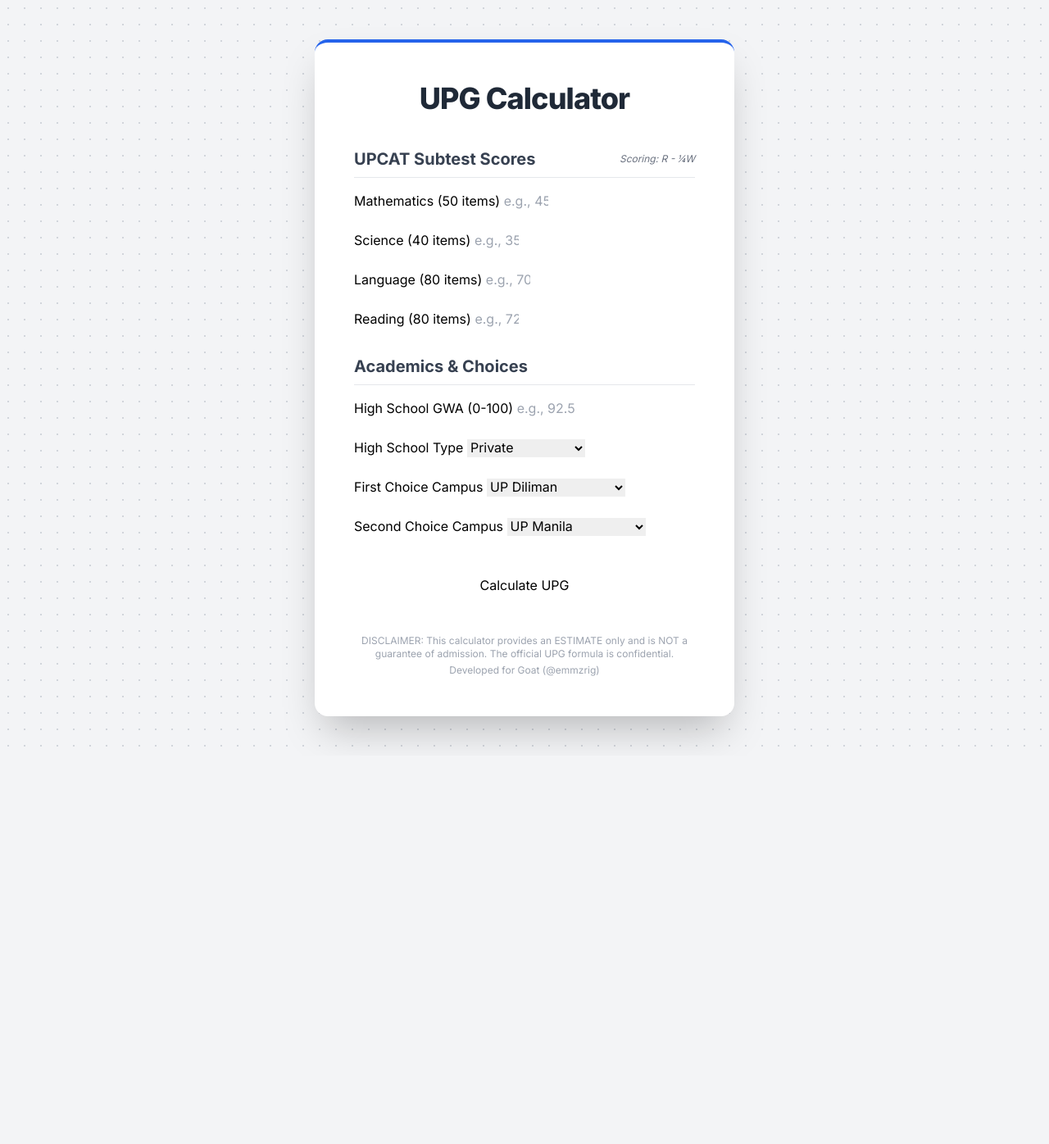
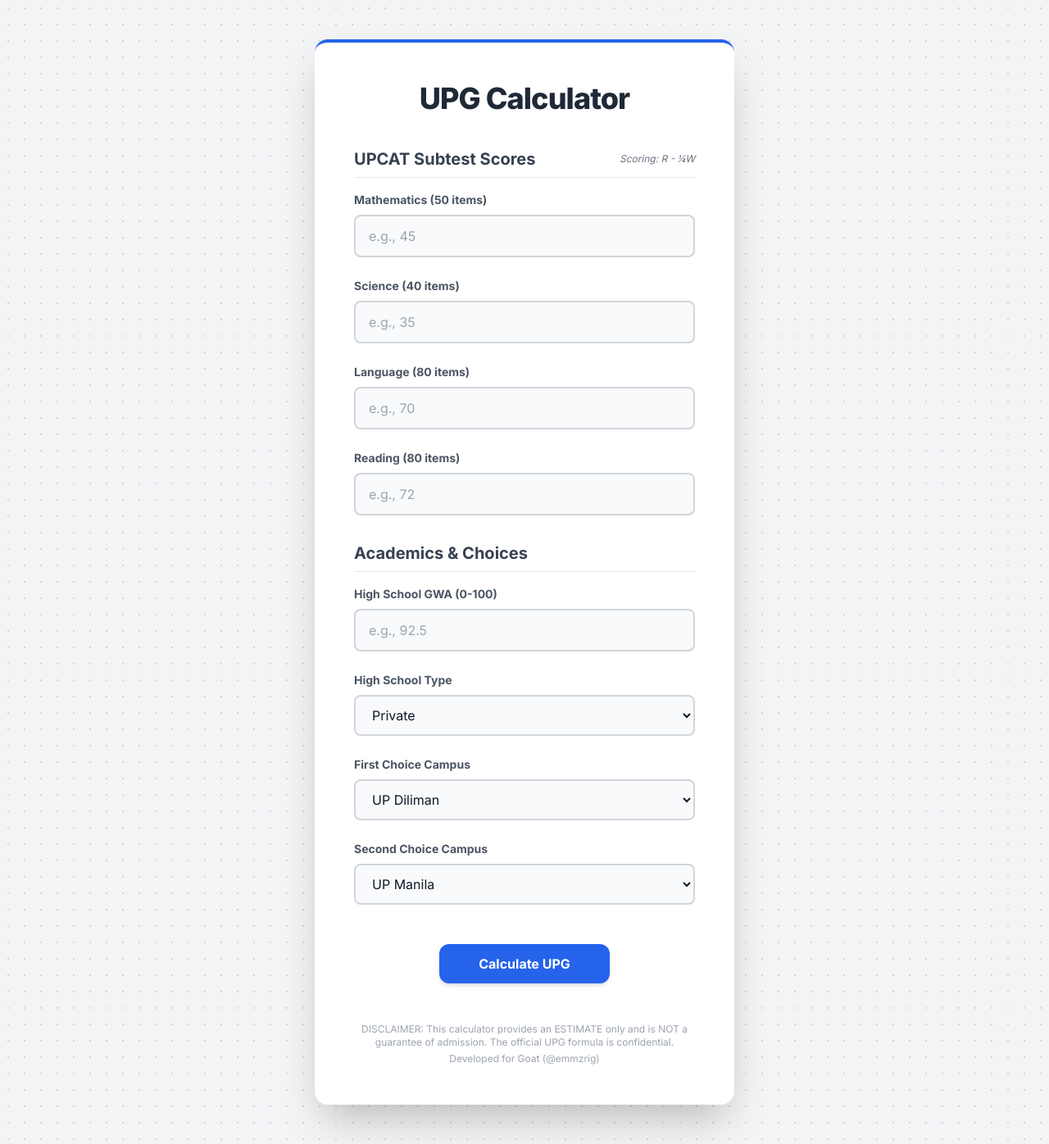
Before and after one commit to zkkei/upg-webapp, a Flask app: page / in a window 1280 px wide. Shown: the whole page at 82% size. Before the commit the page ends 911 px from the top, so only its background shows below. Run offline with Flask 2, Linux system fonts and the light colour scheme; some libraries are stand-ins or nearby versions.

Commit message:
Update index.html

```diff
--- a/templates/index.html
+++ b/templates/index.html
@@ -16,20 +16,73 @@
     <style>
         body {
             font-family: 'Inter', sans-serif;
-            /* Subtle background pattern for a more premium feel */
             background-color: #f3f4f6;
             background-image: radial-gradient(#d1d5db 1px, transparent 1px);
             background-size: 20px 20px;
         }
+
+        /* --- NEW: Traditional CSS Form Styles --- */
+        .form-label {
+            display: block;
+            font-size: 0.875rem; /* text-sm */
+            font-weight: 600; /* font-semibold */
+            color: #4b5563; /* text-gray-600 */
+            margin-bottom: 0.5rem; /* mb-2 */
+        }
         .form-input {
-            @apply w-full px-4 py-3 text-gray-900 bg-gray-50 border-2 border-gray-300 rounded-lg focus:outline-none focus:ring-2 focus:ring-blue-500 focus:border-transparent transition duration-300;
+            width: 100%;
+            padding: 0.75rem 1rem; /* py-3 px-4 */
+            color: #111827; /* text-gray-900 */
+            background-color: #f9fafb; /* bg-gray-50 */
+            border-width: 2px;
+            border-color: #d1d5db; /* border-gray-300 */
+            border-radius: 0.5rem; /* rounded-lg */
+            transition: all 0.3s ease-in-out;
         }
-        .form-label {
-            @apply block text-sm font-semibold text-gray-600 mb-2;
+        .form-input:focus {
+            outline: none;
+            border-color: #3b82f6; /* focus:ring-blue-500 */
+            box-shadow: 0 0 0 2px rgba(59, 130, 246, 0.4); /* focus:ring-2 */
         }
+
         .btn-primary {
-            @apply inline-block px-12 py-3 font-bold text-white bg-blue-600 rounded-xl shadow-md hover:bg-blue-700 focus:outline-none focus:ring-2 focus:ring-offset-2 focus:ring-blue-500 transition-all duration-300 transform hover:scale-105 hover:shadow-xl hover:brightness-110;
+            display: inline-block;
+            padding: 0.75rem 3rem;
+            font-weight: 700;
+            color: #ffffff;
+            background-color: #2563eb;
+            border-radius: 0.75rem;
+            box-shadow: 0 4px 6px -1px rgb(0 0 0 / 0.1), 0 2px 4px -2px rgb(0 0 0 / 0.1);
+            cursor: pointer;
+            border: none;
+            transition: all 0.5s;
         }
+        .btn-primary span {
+            cursor: pointer;
+            display: inline-block;
+            position: relative;
+            transition: 0.5s;
+        }
+        .btn-primary span:after {
+            content: '\00bb';
+            position: absolute;
+            opacity: 0;
+            top: 0;
+            right: -20px;
+            transition: 0.5s;
+        }
+        .btn-primary:hover {
+            background-color: #1d4ed8;
+            box-shadow: 0 10px 15px -3px rgb(0 0 0 / 0.1), 0 4px 6px -4px rgb(0 0 0 / 0.1);
+        }
+        .btn-primary:hover span {
+            padding-right: 25px;
+        }
+        .btn-primary:hover span:after {
+            opacity: 1;
+            right: 0;
+        }
+
         /* Hide arrows from number input */
         input[type=number]::-webkit-inner-spin-button,
         input[type=number]::-webkit-outer-spin-button {
@@ -59,22 +112,23 @@
                     <h2 class="text-xl font-bold text-gray-700">UPCAT Subtest Scores</h2>
                     <p class="text-xs text-gray-500 italic" title="Right minus one-fourth of wrong answers.">Scoring: R - ¼W</p>
                 </div>
+                <!-- NEW: Single-column layout for more space -->
                 <div class="space-y-6">
                     <div>
                         <label for="math" class="form-label">Mathematics (50 items)</label>
-                        <input size="8" type="number" id="math" name="math" class="form-input" required min="0" max="50" step="1" placeholder="e.g., 45">
+                        <input type="number" id="math" name="math" class="form-input" required min="0" max="50" step="1" placeholder="e.g., 45">
                     </div>
                     <div>
                         <label for="sci" class="form-label">Science (40 items)</label>
-                        <input size="8" type="number" id="sci" name="sci" class="form-input" required min="0" max="40" step="1" placeholder="e.g., 35">
+                        <input type="number" id="sci" name="sci" class="form-input" required min="0" max="40" step="1" placeholder="e.g., 35">
                     </div>
                     <div>
                         <label for="lang" class="form-label">Language (80 items)</label>
-                        <input size="8" type="number" id="lang" name="lang" class="form-input" required min="0" max="80" step="1" placeholder="e.g., 70">
+                        <input type="number" id="lang" name="lang" class="form-input" required min="0" max="80" step="1" placeholder="e.g., 70">
                     </div>
                     <div>
                         <label for="read" class="form-label">Reading (80 items)</label>
-                        <input size="8" type="number" id="read" name="read" class="form-input" required min="0" max="80" step="1" placeholder="e.g., 72">
+                        <input type="number" id="read" name="read" class="form-input" required min="0" max="80" step="1" placeholder="e.g., 72">
                     </div>
                 </div>
             </div>
@@ -115,7 +169,7 @@
 
             <!-- Submit Button -->
             <div class="text-center pt-4">
-                <button type="submit" class="btn-primary">Calculate UPG</button>
+                <button type="submit" class="btn-primary"><span>Calculate UPG </span></button>
             </div>
         </form>
 
```
